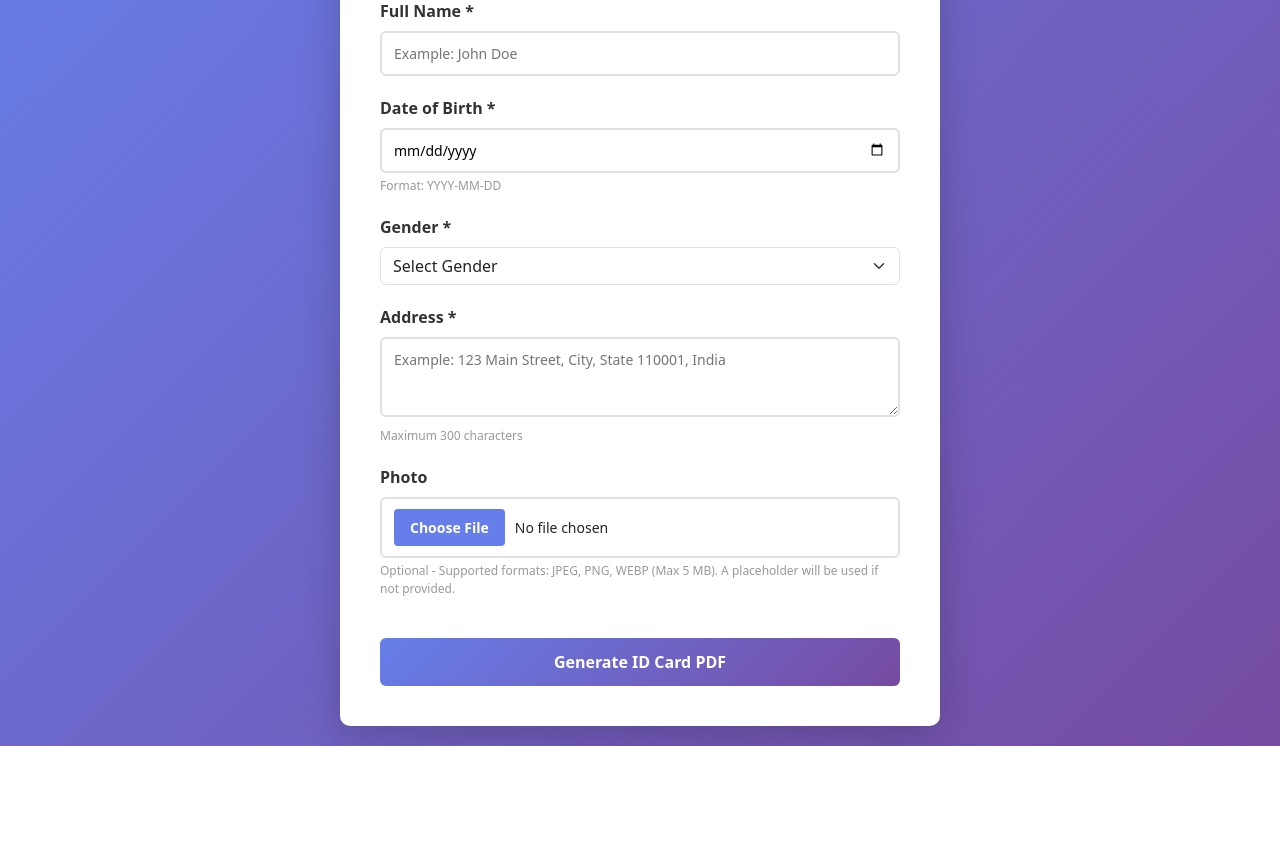
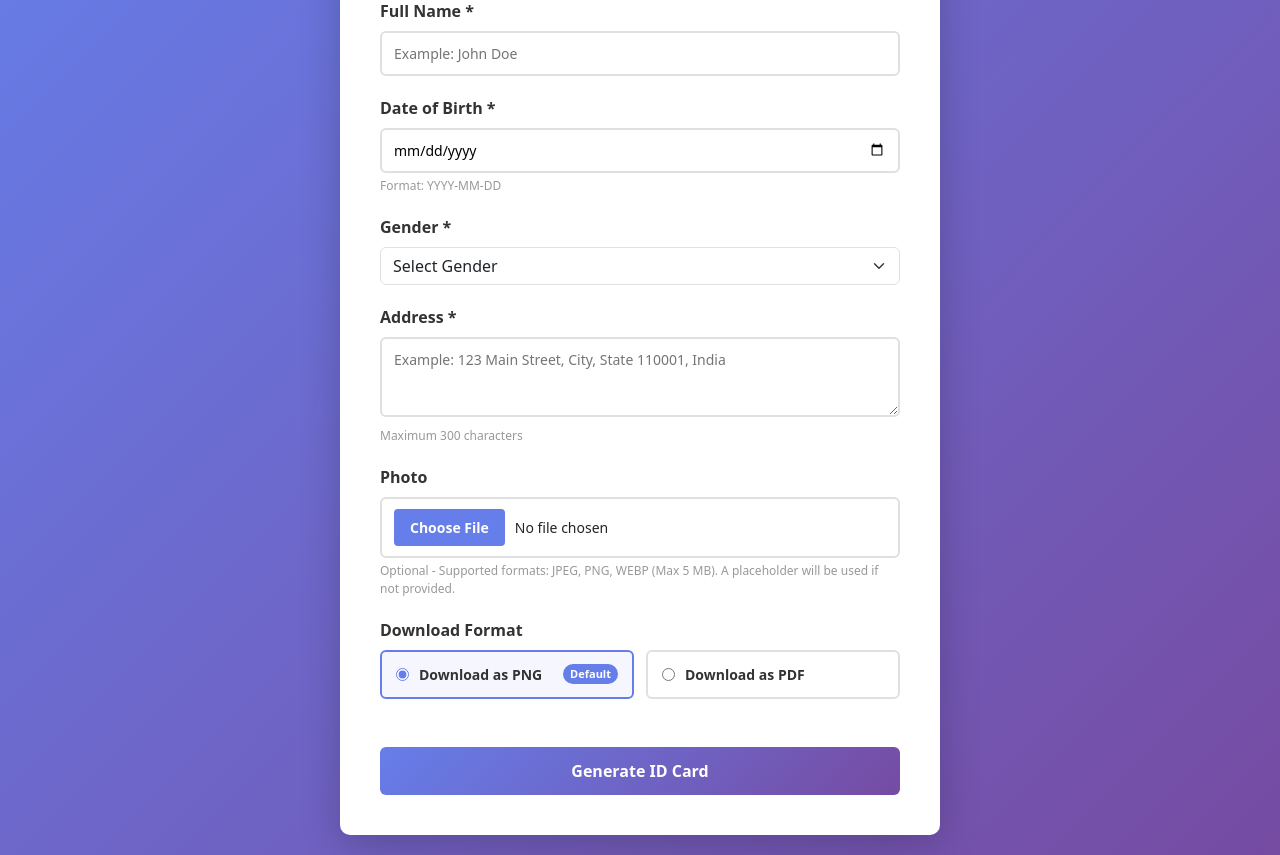
Before and after one commit to malikabid/waseem-aadhar, a FastAPI app: page / in a window 1280 px wide. Shown: the part 154-1009 px from the top of the page. Before the commit the page ends 900 px from the top, so only its background shows below. Run offline with FastAPI, Linux system fonts and the light colour scheme; some libraries are stand-ins or nearby versions.

Commit message:
Add output format selection for ID card generation with PNG and PDF options

```diff
--- a/main.py
+++ b/main.py
@@ -83,6 +83,7 @@ async def generate_id_card(
     dob: str = Form(...),
     gender: str = Form(...),
     address: str = Form(..., min_length=5, max_length=300),
+    output_format: str = Form("png"),
     photo: Optional[UploadFile] = File(None)
 ) -> StreamingResponse:
     """
@@ -135,14 +136,23 @@ async def generate_id_card(
             aadhar_number=aadhar_number
         )
 
-        # Generate PDF
-        pdf_bytes = create_pdf(card_image)
+        # Generate PDF or PNG
+        output_format = output_format.lower().strip()
+        if output_format == "pdf":
+            file_bytes = create_pdf(card_image)
+            media_type = "application/pdf"
+            ext = "pdf"
+        else:
+            img_buf = io.BytesIO()
+            card_image.convert("RGB").save(img_buf, format="PNG")
+            file_bytes = img_buf.getvalue()
+            media_type = "image/png"
+            ext = "png"
 
-        # Return PDF as streaming response
-        filename = f"id_card_{datetime.now().strftime('%Y%m%d_%H%M%S')}.pdf"
+        filename = f"id_card_{datetime.now().strftime('%Y%m%d_%H%M%S')}.{ext}"
         return StreamingResponse(
-            iter([pdf_bytes]),
-            media_type="application/pdf",
+            iter([file_bytes]),
+            media_type=media_type,
             headers={"Content-Disposition": f"attachment; filename={filename}"}
         )
 
--- a/templates/index.html
+++ b/templates/index.html
@@ -70,6 +70,45 @@
         textarea {
             resize: vertical;
             min-height: 80px;
+        }
+        .format-group {
+            display: flex;
+            gap: 12px;
+        }
+        .format-option {
+            flex: 1;
+            border: 2px solid #e0e0e0;
+            border-radius: 6px;
+            padding: 12px 14px;
+            cursor: pointer;
+            transition: border-color 0.2s, background 0.2s;
+            display: flex;
+            align-items: center;
+            gap: 10px;
+            font-weight: 600;
+            color: #333;
+            font-size: 14px;
+            user-select: none;
+        }
+        .format-option input[type="radio"] {
+            width: auto;
+            padding: 0;
+            border: none;
+            accent-color: #667eea;
+            cursor: pointer;
+        }
+        .format-option:has(input:checked) {
+            border-color: #667eea;
+            background: rgba(102, 126, 234, 0.06);
+        }
+        .format-badge {
+            margin-left: auto;
+            font-size: 11px;
+            font-weight: 700;
+            padding: 2px 7px;
+            border-radius: 20px;
+            background: #667eea;
+            color: white;
         }
         .file-input-wrapper {
             position: relative;
@@ -210,7 +249,22 @@
                 <div class="error-message" id="photoError"></div>
             </div>
 
-            <button type="submit" class="btn-submit">Generate ID Card PDF</button>
+            <div class="form-group">
+                <label>Download Format</label>
+                <div class="format-group">
+                    <label class="format-option">
+                        <input type="radio" name="output_format" value="png" checked>
+                        Download as PNG
+                        <span class="format-badge">Default</span>
+                    </label>
+                    <label class="format-option">
+                        <input type="radio" name="output_format" value="pdf">
+                        Download as PDF
+                    </label>
+                </div>
+            </div>
+
+            <button type="submit" class="btn-submit">Generate ID Card</button>
 
             <div class="loading" id="loading">
                 <div class="spinner"></div>
@@ -303,6 +357,8 @@
 
             const formData = new FormData(form);
 
+            const outputFormat = form.querySelector('input[name="output_format"]:checked').value;
+
             fetch('/generate', {
                 method: 'POST',
                 body: formData
@@ -318,7 +374,7 @@
                 const url = window.URL.createObjectURL(blob);
                 const a = document.createElement('a');
                 a.href = url;
-                a.download = `id_card_${new Date().getTime()}.pdf`;
+                a.download = `id_card_${new Date().getTime()}.${outputFormat}`;
                 document.body.appendChild(a);
                 a.click();
                 a.remove();
```
